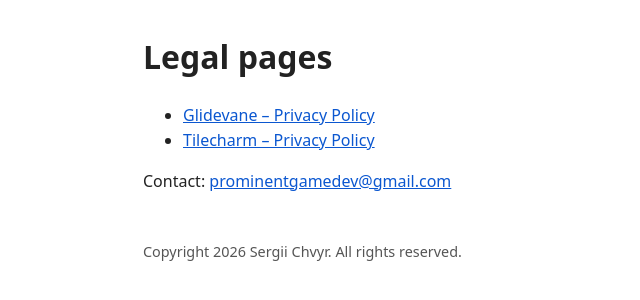
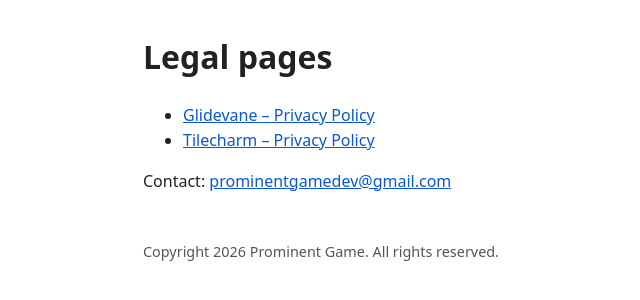
Before and after one commit to sergiichvyr-ops/glidevane-legal, a plain HTML site: page index.html in a window 1280 px wide. Shown: the full height of the page, 161-801 px from the left. Drawn offline with Linux system fonts and the light colour scheme.

Commit message:
Footers: Copyright 2026 Prominent Game

```diff
--- a/index.html
+++ b/index.html
@@ -13,6 +13,6 @@
   <li><a href="tilecharm-privacy-policy.html">Tilecharm – Privacy Policy</a></li>
 </ul>
 <p>Contact: <a href="mailto:prominentgamedev@gmail.com">prominentgamedev@gmail.com</a></p>
-<footer>Copyright 2026 Sergii Chvyr. All rights reserved.</footer>
+<footer>Copyright 2026 Prominent Game. All rights reserved.</footer>
 </body>
 </html>
```
Also changed, not shown: tilecharm-privacy-policy.html (+1 -1 lines).
